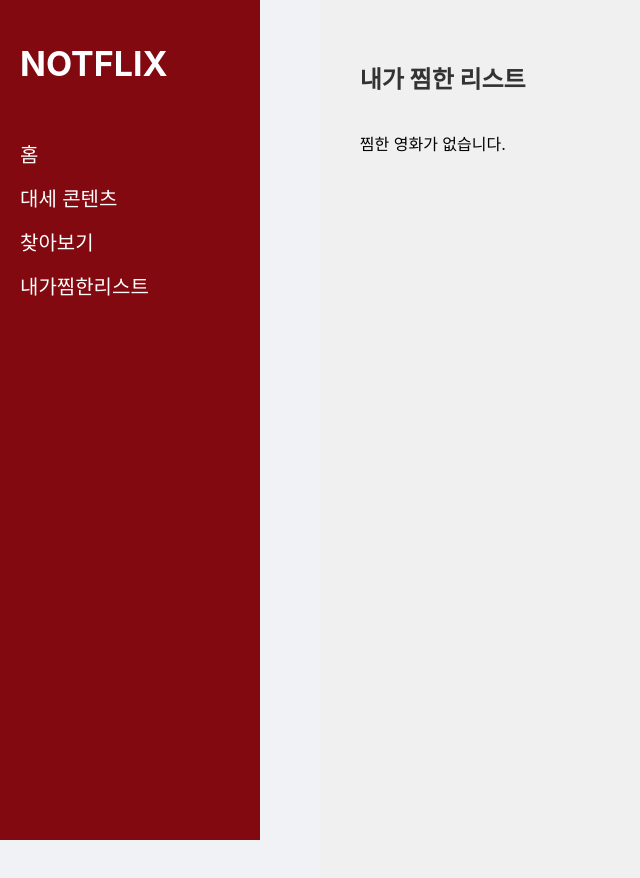
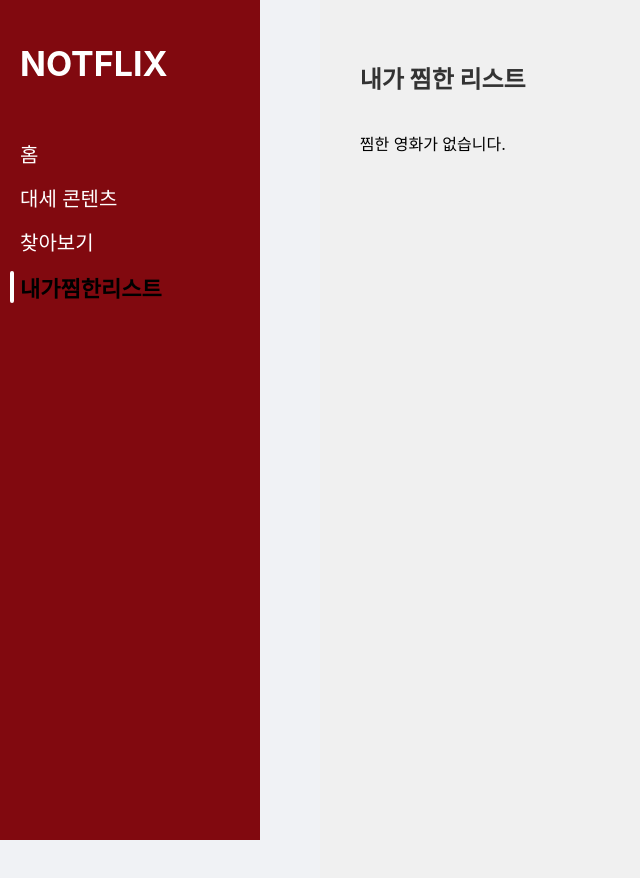
Before and after one commit to 05solar/WSD04, a React (Create React App) app: page /like in a window 1280 px wide. Shown: the whole page, without its empty margins (0-640 px from the left). Built offline with nearby package versions, Linux system fonts and the light colour scheme.

Commit message:
final commit

```diff
--- a/src/pages/HomePage.js
+++ b/src/pages/HomePage.js
@@ -1,7 +1,7 @@
 import React, { useEffect, useState } from 'react';
 import axios from 'axios';
 import { throttle } from 'lodash';
-import { useNavigate } from 'react-router-dom';
+import { useNavigate, useLocation } from 'react-router-dom'; // useLocation 추가
 import '../styles/HomePage.css';
 
 const HomePage = () => {
@@ -14,6 +14,18 @@ const HomePage = () => {
   });
 
   const navigate = useNavigate();
+  const location = useLocation(); // 현재 경로 확인을 위한 useLocation 사용
+
+  // 메뉴 아이템 배열 생성
+  const menuItems = [
+    { name: '홈', path: '/home', onClick: () => navigate('/home') },
+    { name: '대세 콘텐츠', path: '/popular', onClick: () => navigate('/popular') },
+    { name: '찾아보기', path: '/search', onClick: () => navigate('/search') },
+    { name: '내가찜한리스트', path: '/like', onClick: () => navigate('/like') },
+  ];
+
+  // 현재 활성화된 메뉴의 인덱스 계산
+  const activeIndex = menuItems.findIndex((item) => item.path === location.pathname);
 
   useEffect(() => {
     const fetchMovies = async () => {
@@ -26,7 +38,7 @@ const HomePage = () => {
           {
             headers: {
               accept: 'application/json',
-              Authorization: 'Bearer eyJhbGciOiJIUzI1NiJ9.eyJhdWQiOiIwMGFhMzI0ZTlkYjViYmRkNzM1NTdhMzk0MjY5MjU4MiIsIm5iZiI6MTczMjY5NDkxMS43MzE3MjcsInN1YiI6IjY3NDM1MDI0NjM3MGVjYWQzZjAwMDY1MyIsInNjb3BlcyI6WyJhcGlfcmVhZCJdLCJ2ZXJzaW9uIjoxfQ.J8mYHb0oEpusJq71VOPNUHo2d-LyTNopStP9e5wWFmc'
+              Authorization: 'Bearer YOUR_API_KEY_HERE', // 실제 API 키로 교체 필요
             },
           }
         );
@@ -81,10 +93,15 @@ const HomePage = () => {
           NOTFLIX
         </h1>
         <ul className="menu">
-          <li onClick={() => navigate('/home')}>홈</li>
-          <li onClick={() => navigate('/popular')}>대세 콘텐츠</li>
-          <li onClick={() => navigate('/search')}>찾아보기</li>
-          <li onClick={() => navigate('/like')}>내가찜한리스트</li>
+          {menuItems.map((item, index) => (
+            <li
+              key={index}
+              className={activeIndex === index ? 'active' : ''}
+              onClick={item.onClick}
+            >
+              {item.name}
+            </li>
+          ))}
         </ul>
       </div>
       <div className="content">
@@ -100,8 +117,6 @@ const HomePage = () => {
                 className="poster"
               />
               <h3 className="movie-title">{movie.title}</h3>
-              {/* 별점 내용을 삭제했습니다 */}
-              {/* 호버 시 나타나는 오버레이 */}
               <div className="overlay">
                 <p className="movie-overview">{movie.overview}</p>
                 <p className="movie-rating">평점: {movie.vote_average}/10</p>
--- a/src/pages/LikePage.js
+++ b/src/pages/LikePage.js
@@ -1,5 +1,5 @@
 import React, { useState } from 'react';
-import { useNavigate } from 'react-router-dom';
+import { useNavigate, useLocation } from 'react-router-dom'; // useLocation 추가
 import '../styles/LikePage.css';
 
 const LikePage = () => {
@@ -8,6 +8,18 @@ const LikePage = () => {
   });
 
   const navigate = useNavigate();
+  const location = useLocation(); // 현재 경로 확인을 위한 useLocation 사용
+
+  // 메뉴 아이템 배열 생성
+  const menuItems = [
+    { name: '홈', path: '/home', onClick: () => navigate('/home') },
+    { name: '대세 콘텐츠', path: '/popular', onClick: () => navigate('/popular') },
+    { name: '찾아보기', path: '/search', onClick: () => navigate('/search') },
+    { name: '내가찜한리스트', path: '/like', onClick: () => navigate('/like') },
+  ];
+
+  // 현재 활성화된 메뉴의 인덱스 계산
+  const activeIndex = menuItems.findIndex((item) => item.path === location.pathname);
 
   const removeLike = (movie) => {
     const updatedLikedMovies = likedMovies.filter((m) => m.id !== movie.id);
@@ -22,10 +34,15 @@ const LikePage = () => {
           NOTFLIX
         </h1>
         <ul className="menu">
-          <li onClick={() => navigate('/home')}>홈</li>
-          <li onClick={() => navigate('/popular')}>대세 콘텐츠</li>
-          <li onClick={() => navigate('/search')}>찾아보기</li>
-          <li onClick={() => navigate('/like')}>내가찜한리스트</li>
+          {menuItems.map((item, index) => (
+            <li
+              key={index}
+              className={activeIndex === index ? 'active' : ''}
+              onClick={item.onClick}
+            >
+              {item.name}
+            </li>
+          ))}
         </ul>
       </div>
       <div className="content">
--- a/src/pages/PopularPage.js
+++ b/src/pages/PopularPage.js
@@ -1,7 +1,7 @@
 import React, { useEffect, useState } from 'react';
 import axios from 'axios';
 import { throttle } from 'lodash';
-import { useNavigate } from 'react-router-dom';
+import { useNavigate, useLocation } from 'react-router-dom'; // useLocation 추가
 import '../styles/PopularPage.css';
 
 const PopularPage = () => {
@@ -14,9 +14,22 @@ const PopularPage = () => {
   const [totalPages, setTotalPages] = useState(1); // 총 페이지 수
 
   const navigate = useNavigate();
+  const location = useLocation(); // 현재 경로를 확인하기 위한 useLocation 사용
+
+  // 메뉴 아이템 배열 생성
+  const menuItems = [
+    { name: '홈', path: '/home', onClick: () => navigate('/home') },
+    { name: '대세 컨텐츠', path: '/popular', onClick: () => navigate('/popular') },
+    { name: '찾아보기', path: '/search', onClick: () => navigate('/search') },
+    { name: '내가 찜한 리스트', path: '/like', onClick: () => navigate('/like') },
+  ];
+
+  // 현재 활성화된 메뉴의 인덱스 계산
+  const activeMenuIndex = menuItems.findIndex((item) => item.path === location.pathname);
 
   useEffect(() => {
     fetchMovies(page);
+    // eslint-disable-next-line react-hooks/exhaustive-deps
   }, [page, viewMode]);
 
   const fetchMovies = async (pageNum) => {
@@ -29,7 +42,7 @@ const PopularPage = () => {
         {
           headers: {
             accept: 'application/json',
-            Authorization: 'Bearer YOUR_API_KEY_HERE',
+            Authorization: 'Bearer eyJhbGciOiJIUzI1NiJ9.eyJhdWQiOiIwMGFhMzI0ZTlkYjViYmRkNzM1NTdhMzk0MjY5MjU4MiIsIm5iZiI6MTczMjY5NDkxMS43MzE3MjcsInN1YiI6IjY3NDM1MDI0NjM3MGVjYWQzZjAwMDY1MyIsInNjb3BlcyI6WyJhcGlfcmVhZCJdLCJ2ZXJzaW9uIjoxfQ.J8mYHb0oEpusJq71VOPNUHo2d-LyTNopStP9e5wWFmc'
           },
         }
       );
@@ -80,6 +93,7 @@ const PopularPage = () => {
         window.removeEventListener('scroll', handleScroll);
       };
     }
+    // eslint-disable-next-line react-hooks/exhaustive-deps
   }, [viewMode, handleScroll]);
 
   const goToTop = () => {
@@ -101,10 +115,15 @@ const PopularPage = () => {
           NOTFLIX
         </h1>
         <ul className="menu">
-          <li onClick={() => navigate('/home')}>홈</li>
-          <li>대세 컨텐츠</li>
-          <li onClick={() => navigate('/search')}>찾아보기</li>
-          <li onClick={() => navigate('/like')}>내가 찜한 리스트</li>
+          {menuItems.map((item, index) => (
+            <li
+              key={index}
+              className={activeMenuIndex === index ? 'active' : ''}
+              onClick={item.onClick}
+            >
+              {item.name}
+            </li>
+          ))}
         </ul>
       </div>
       <div className="content">
@@ -115,7 +134,9 @@ const PopularPage = () => {
             <span>무한 스크롤</span>
           </div>
         </div>
-        {viewMode === 'tile' ? (
+        {isLoading && movies.length === 0 ? (
+          <div className="loading-center">로딩 중...</div>
+        ) : viewMode === 'tile' ? (
           <div className="infinite-scroll-container">
             <div className={`movie-list tile`}>
               {movies.map((movie) => (
--- a/src/pages/SearchPage.js
+++ b/src/pages/SearchPage.js
@@ -1,6 +1,6 @@
 import React, { useEffect, useState } from 'react';
 import axios from 'axios';
-import { useNavigate } from 'react-router-dom';
+import { useNavigate, useLocation } from 'react-router-dom'; // useLocation 추가
 import '../styles/SearchPage.css';
 
 const SearchPage = () => {
@@ -11,6 +11,18 @@ const SearchPage = () => {
   const [language, setLanguage] = useState('');
 
   const navigate = useNavigate();
+  const location = useLocation(); // 현재 경로를 확인하기 위한 useLocation 사용
+
+  // 메뉴 아이템 배열 생성
+  const menuItems = [
+    { name: '홈', path: '/home', onClick: () => navigate('/home') },
+    { name: '대세 콘텐츠', path: '/popular', onClick: () => navigate('/popular') },
+    { name: '찾아보기', path: '/search', onClick: () => navigate('/search') },
+    { name: '내가찜한리스트', path: '/like', onClick: () => navigate('/like') },
+  ];
+
+  // 현재 활성화된 메뉴의 인덱스 계산
+  const activeIndex = menuItems.findIndex((item) => item.path === location.pathname);
 
   useEffect(() => {
     const fetchMovies = async () => {
@@ -23,7 +35,7 @@ const SearchPage = () => {
               headers: {
                 accept: 'application/json',
                 Authorization: 'Bearer eyJhbGciOiJIUzI1NiJ9.eyJhdWQiOiIwMGFhMzI0ZTlkYjViYmRkNzM1NTdhMzk0MjY5MjU4MiIsIm5iZiI6MTczMjY5NDkxMS43MzE3MjcsInN1YiI6IjY3NDM1MDI0NjM3MGVjYWQzZjAwMDY1MyIsInNjb3BlcyI6WyJhcGlfcmVhZCJdLCJ2ZXJzaW9uIjoxfQ.J8mYHb0oEpusJq71VOPNUHo2d-LyTNopStP9e5wWFmc'
-              }
+              },
             }
           );
           allMovies = [...allMovies, ...response.data.results];
@@ -41,10 +53,10 @@ const SearchPage = () => {
   const handleFilter = () => {
     let updatedMovies = movies;
     if (genre) {
-      updatedMovies = updatedMovies.filter(movie => (genre === '성인' ? movie.adult : !movie.adult));
+      updatedMovies = updatedMovies.filter((movie) => (genre === '성인' ? movie.adult : !movie.adult));
     }
     if (rating) {
-      updatedMovies = updatedMovies.filter(movie => {
+      updatedMovies = updatedMovies.filter((movie) => {
         const avg = movie.vote_average;
         if (rating === '9-10') return avg >= 9 && avg <= 10;
         if (rating === '8-9') return avg >= 8 && avg < 9;
@@ -57,7 +69,9 @@ const SearchPage = () => {
       });
     }
     if (language) {
-      updatedMovies = updatedMovies.filter(movie => (language === '' ? true : movie.original_language === language));
+      updatedMovies = updatedMovies.filter((movie) =>
+        language === '' ? true : movie.original_language === language
+      );
     }
     setFilteredMovies(updatedMovies);
   };
@@ -72,12 +86,19 @@ const SearchPage = () => {
   return (
     <div className="search-page">
       <div className="sidebar">
-        <h1 className="logo" onClick={() => navigate('/home')}>NOTFLIX</h1>
+        <h1 className="logo" onClick={() => navigate('/home')}>
+          NOTFLIX
+        </h1>
         <ul className="menu">
-          <li onClick={() => navigate('/home')}>홈</li>
-          <li onClick={() => navigate('/popular')}>대세 콘텐츠</li>
-          <li onClick={() => navigate('/search')}>찾아보기</li>
-          <li onClick={() => navigate('/like')}>내가찜한리스트</li>
+          {menuItems.map((item, index) => (
+            <li
+              key={index}
+              className={activeIndex === index ? 'active' : ''}
+              onClick={item.onClick}
+            >
+              {item.name}
+            </li>
+          ))}
         </ul>
       </div>
       <div className="content">
--- a/src/styles/HomePage.css
+++ b/src/styles/HomePage.css
@@ -1,4 +1,6 @@
-body, html {
+/* 기존 스타일 유지 */
+body,
+html {
   margin: 0;
   padding: 0;
   overflow-x: hidden;
@@ -43,9 +45,11 @@ body, html {
   font-weight: 500;
   list-style: none;
   padding: 0;
+  position: relative; /* 추가 */
 }
 
 .menu li {
+  position: relative; /* 추가 */
   margin: 15px 0;
   cursor: pointer;
   color: #fff;
@@ -57,6 +61,26 @@ body, html {
   color: #000;
 }
 
+/* 활성화된 메뉴 아이템 스타일 */
+.menu li.active {
+  font-size: 22px;
+  font-weight: bold;
+  color: #000;
+}
+
+/* 활성화된 메뉴 아이템에 선 추가 */
+.menu li.active::before {
+  content: '';
+  position: absolute;
+  left: -10px;
+  top: 0;
+  width: 4px;
+  height: 100%;
+  background-color: #fff;
+  border-radius: 2px;
+}
+
+/* 콘텐츠 스타일 */
 .content {
   margin-left: 250px;
   width: calc(100% - 250px);
--- a/src/styles/LikePage.css
+++ b/src/styles/LikePage.css
@@ -46,10 +46,29 @@ body, html {
 }
 
 .menu li {
+  position: relative;
   margin: 15px 0;
   cursor: pointer;
   color: #fff;
 }
+
+.menu li.active {
+  font-size: 22px;
+  font-weight: bold;
+  color: #000;
+}
+
+.menu li.active::before {
+  content: '';
+  position: absolute;
+  left: -10px;
+  top: 0;
+  width: 4px;
+  height: 100%;
+  background-color: #fff;
+  border-radius: 2px;
+}
+
 
 .menu li:hover {
   font-size: 22px;
--- a/src/styles/PopularPage.css
+++ b/src/styles/PopularPage.css
@@ -47,10 +47,29 @@ html {
 }
 
 .menu li {
+  position: relative;
   margin: 15px 0;
   cursor: pointer;
   color: #fff;
 }
+
+.menu li.active {
+  font-size: 22px;
+  font-weight: bold;
+  color: #000;
+}
+
+.menu li.active::before {
+  content: '';
+  position: absolute;
+  left: -10px;
+  top: 0;
+  width: 4px;
+  height: 100%;
+  background-color: #fff;
+  border-radius: 2px;
+}
+
 
 .menu li:hover {
   font-size: 22px;
--- a/src/styles/SearchPage.css
+++ b/src/styles/SearchPage.css
@@ -47,10 +47,28 @@ html {
 }
 
 .menu li {
+  position: relative;
   margin: 15px 0;
   cursor: pointer;
   color: #fff;
 }
+.menu li.active {
+  font-size: 22px;
+  font-weight: bold;
+  color: #000;
+}
+
+.menu li.active::before {
+  content: '';
+  position: absolute;
+  left: -10px;
+  top: 0;
+  width: 4px;
+  height: 100%;
+  background-color: #fff;
+  border-radius: 2px;
+}
+
 
 .menu li:hover {
   font-size: 22px;
```
